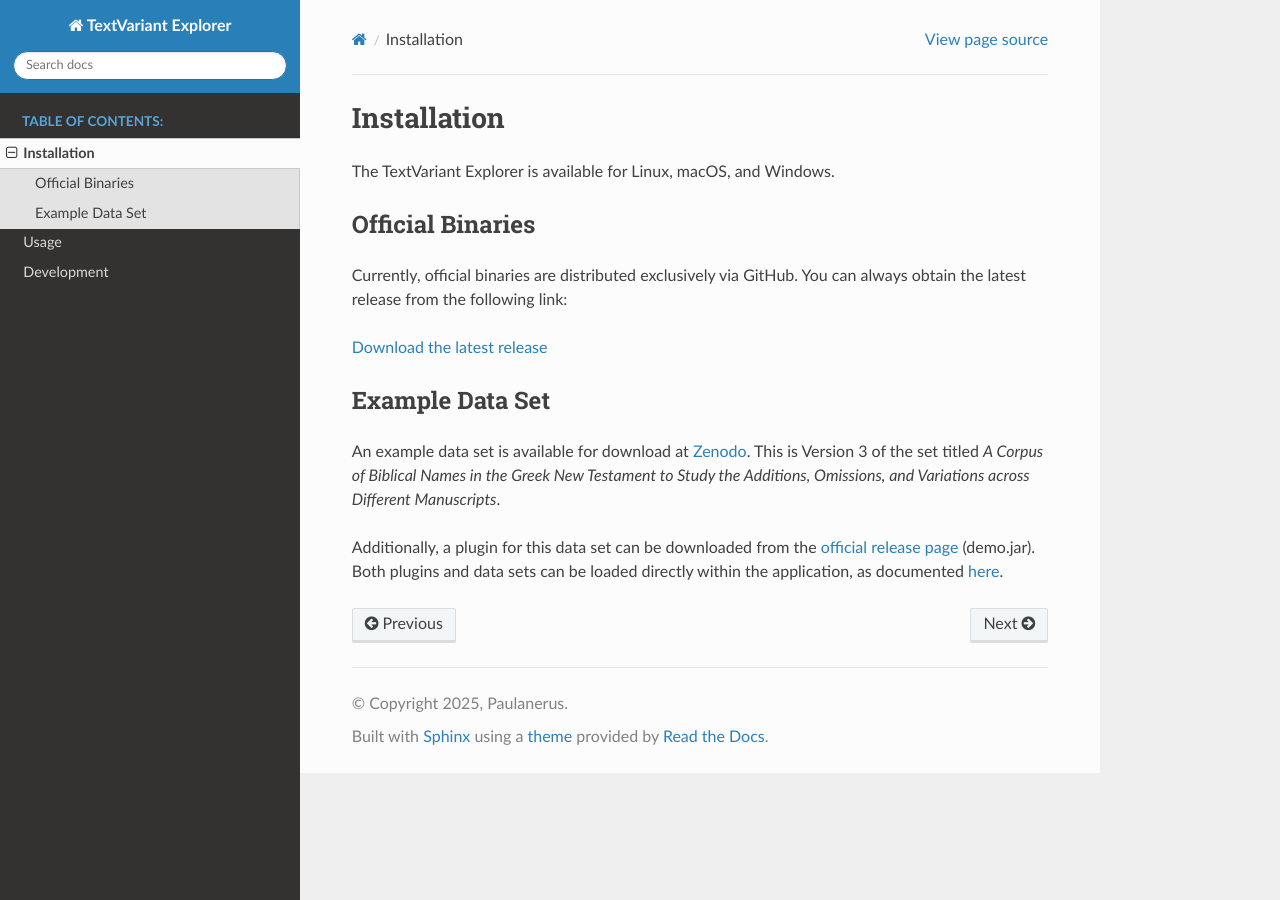
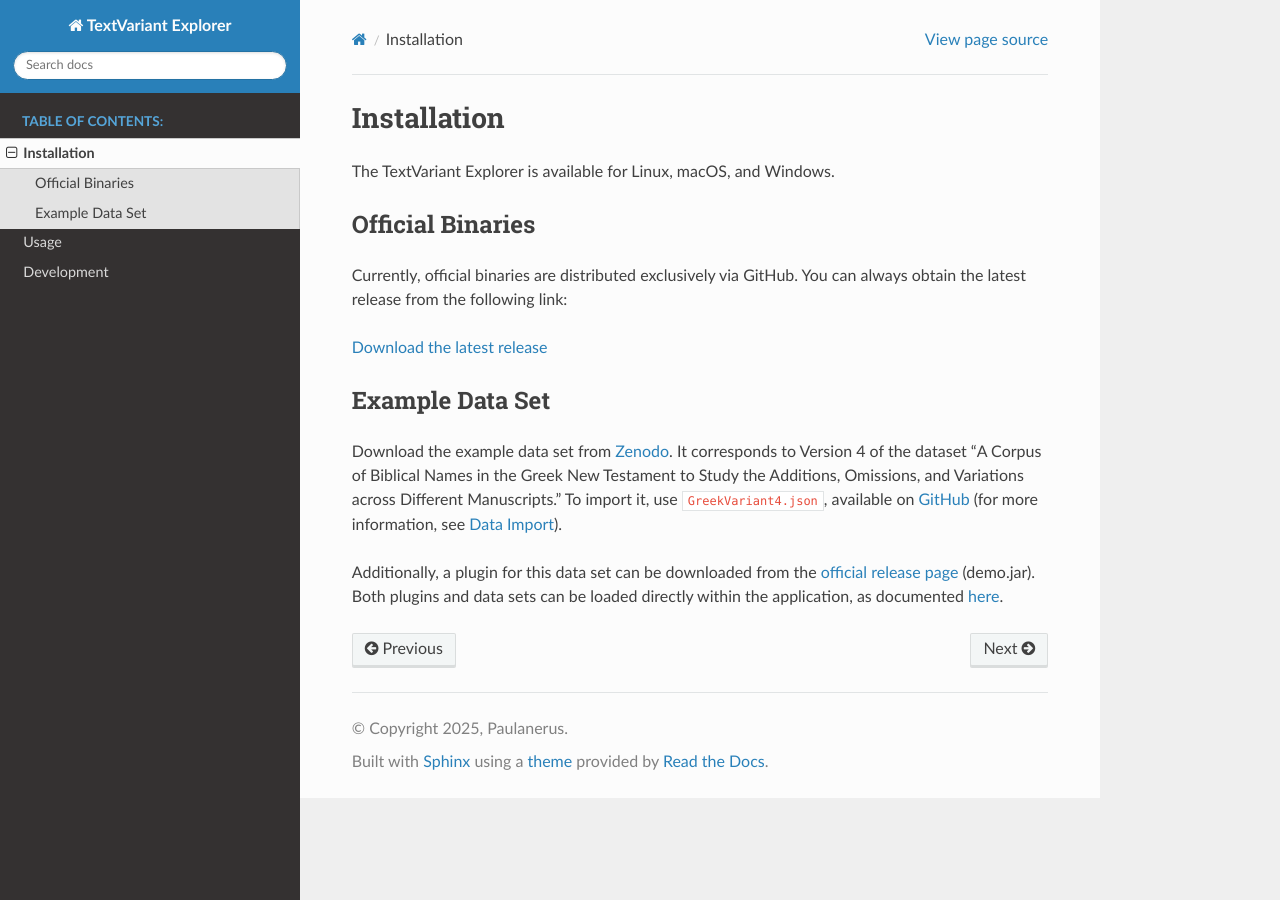
Before and after one commit to Paulanerus/TextVariantExplorer, a Sphinx documentation site: the page built from docs/source/content/installation.md, in a window 1280 px wide. Built offline with Sphinx 7.4.7 and the Read the Docs theme 3.1.0, drawn with Linux system fonts in a browser that asks for light colours.

Commit message:
docs: Update installation instructions with new dataset version and download links

```diff
--- a/docs/source/content/installation.md
+++ b/docs/source/content/installation.md
@@ -11,8 +11,7 @@
 
 ## Example Data Set
 
-An example data set is available for download at [Zenodo](https://zenodo.org/records/12723324).
-This is Version 3 of the set titled *A Corpus of Biblical Names in the Greek New Testament to Study the Additions, Omissions, and Variations across Different Manuscripts*.
+Download the example data set from [Zenodo](https://zenodo.org/records/15789063). It corresponds to Version 4 of the dataset "A Corpus of Biblical Names in the Greek New Testament to Study the Additions, Omissions, and Variations across Different Manuscripts." To import it, use `GreekVariant4.json`, available on [GitHub](https://github.com/Paulanerus/TextExplorer/blob/master/example/GreekVariant4.json) (for more information, see [Data Import](usage.md)).
 
 Additionally, a plugin for this data set can be downloaded from the [official release page](https://github.com/Paulanerus/TextExplorer/releases/latest) (demo.jar).
 Both plugins and data sets can be loaded directly within the application, as documented [here](usage.md).
```
